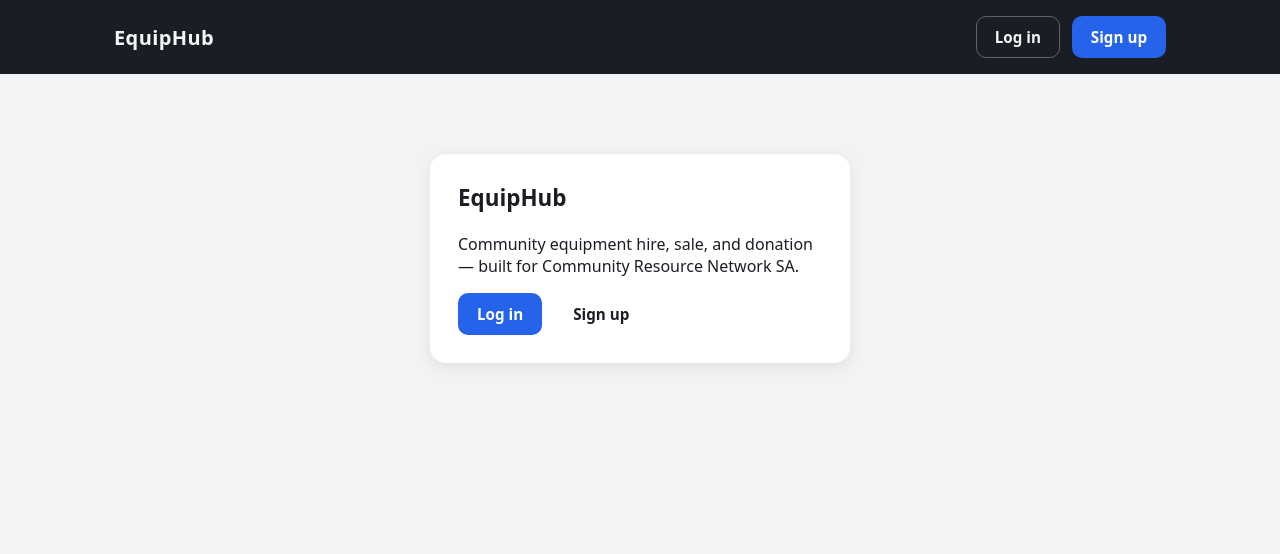
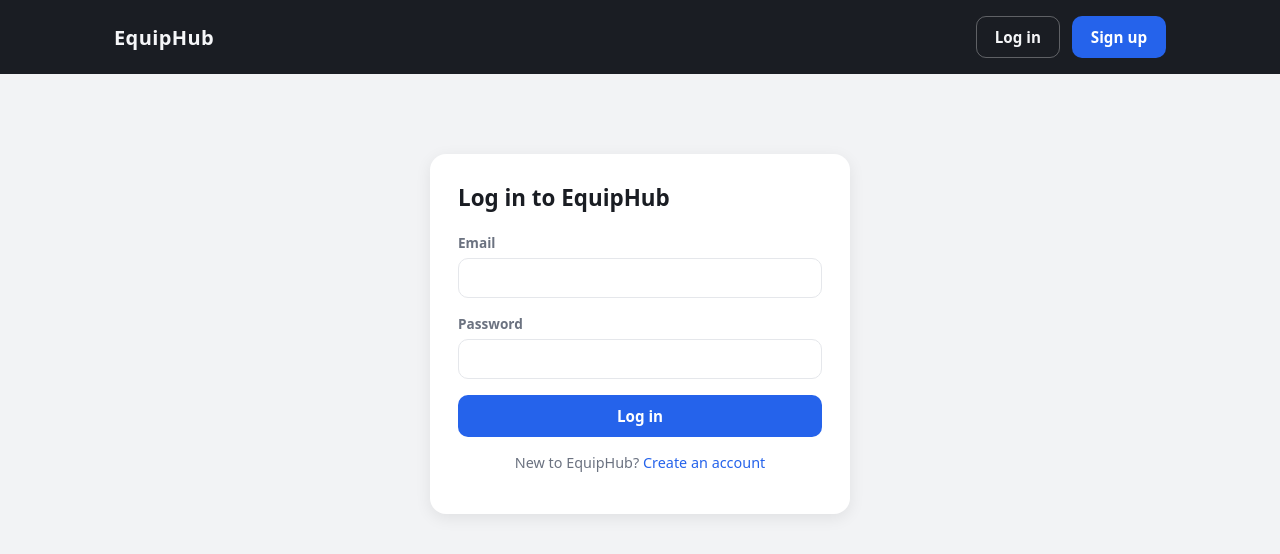
Before and after one commit to pbadsara/EquipHub, a React (Vite) app in the folder frontend/: page / in a window 1280 px wide. Shown: the top 554 px of the page. Built offline with nearby package versions, Linux system fonts and the light colour scheme; no server answers.

Commit message:
Made changes to landing page, direct reaching login page

```diff
--- a/frontend/src/App.jsx
+++ b/frontend/src/App.jsx
@@ -2,7 +2,6 @@
 import { AuthProvider } from './context/AuthContext.jsx';
 import { ProtectedRoute } from './components/ProtectedRoute.jsx';
 import { Header } from './components/Header.jsx';
-import { HomePage } from './pages/HomePage.jsx';
 import { LoginPage } from './pages/LoginPage.jsx';
 import { RegisterPage } from './pages/RegisterPage.jsx';
 import { AdminDashboard } from './pages/AdminDashboard.jsx';
@@ -16,7 +15,9 @@
         <Header />
         <main className="app-main">
           <Routes>
-            <Route path="/" element={<HomePage />} />
+            {/* Landing page is the login form itself — already-authenticated
+                users are bounced to their dashboard by LoginPage. */}
+            <Route path="/" element={<LoginPage />} />
             <Route path="/login" element={<LoginPage />} />
             <Route path="/register" element={<RegisterPage />} />
             <Route
--- a/frontend/src/pages/HomePage.jsx
+++ /dev/null
@@ -1,25 +0,0 @@
-import { Link } from 'react-router-dom';
-import { useAuth } from '../context/AuthContext.jsx';
-import { Card } from '../components/Card.jsx';
-
-export function HomePage() {
-  const { isAuthenticated, user } = useAuth();
-
-  return (
-    <div className="page page--centered">
-      <Card title="EquipHub" className="card--form">
-        <p>Community equipment hire, sale, and donation — built for Community Resource Network SA.</p>
-        {isAuthenticated ? (
-          <Link className="btn btn--primary btn--block" to={`/dashboard/${user.role}`}>
-            Go to your dashboard
-          </Link>
-        ) : (
-          <div className="btn-row">
-            <Link className="btn btn--primary" to="/login">Log in</Link>
-            <Link className="btn btn--ghost" to="/register">Sign up</Link>
-          </div>
-        )}
-      </Card>
-    </div>
-  );
-}
--- a/frontend/src/pages/LoginPage.jsx
+++ b/frontend/src/pages/LoginPage.jsx
@@ -1,14 +1,20 @@
 import { useState } from 'react';
-import { useNavigate, Link } from 'react-router-dom';
+import { useNavigate, Navigate, Link } from 'react-router-dom';
 import { useAuth } from '../context/AuthContext.jsx';
 import { Card } from '../components/Card.jsx';
 
 export function LoginPage() {
-  const { login } = useAuth();
+  const { login, isAuthenticated, user } = useAuth();
   const navigate = useNavigate();
   const [form, setForm] = useState({ email: '', password: '' });
   const [error, setError] = useState('');
   const [submitting, setSubmitting] = useState(false);
+
+  // Already logged in (e.g. landed on "/" with a session still active) —
+  // go straight to the right dashboard instead of showing the form again.
+  if (isAuthenticated) {
+    return <Navigate to={`/dashboard/${user.role}`} replace />;
+  }
 
   function handleChange(e) {
     setForm((f) => ({ ...f, [e.target.name]: e.target.value }));
@@ -19,8 +25,8 @@
     setError('');
     setSubmitting(true);
     try {
-      const { user } = await login(form);
-      navigate(`/dashboard/${user.role}`, { replace: true });
+      const { user: loggedInUser } = await login(form);
+      navigate(`/dashboard/${loggedInUser.role}`, { replace: true });
     } catch (err) {
       setError(err.message || 'Login failed.');
     } finally {
```
